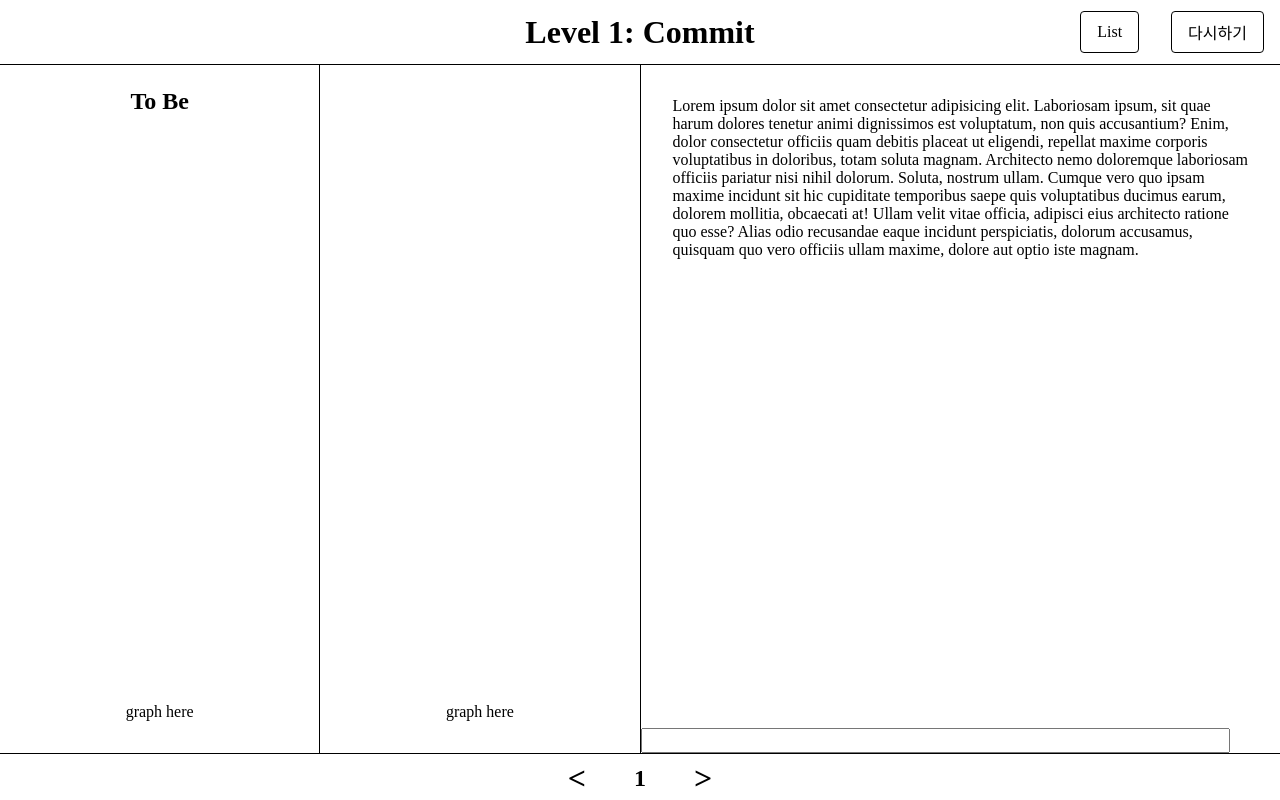
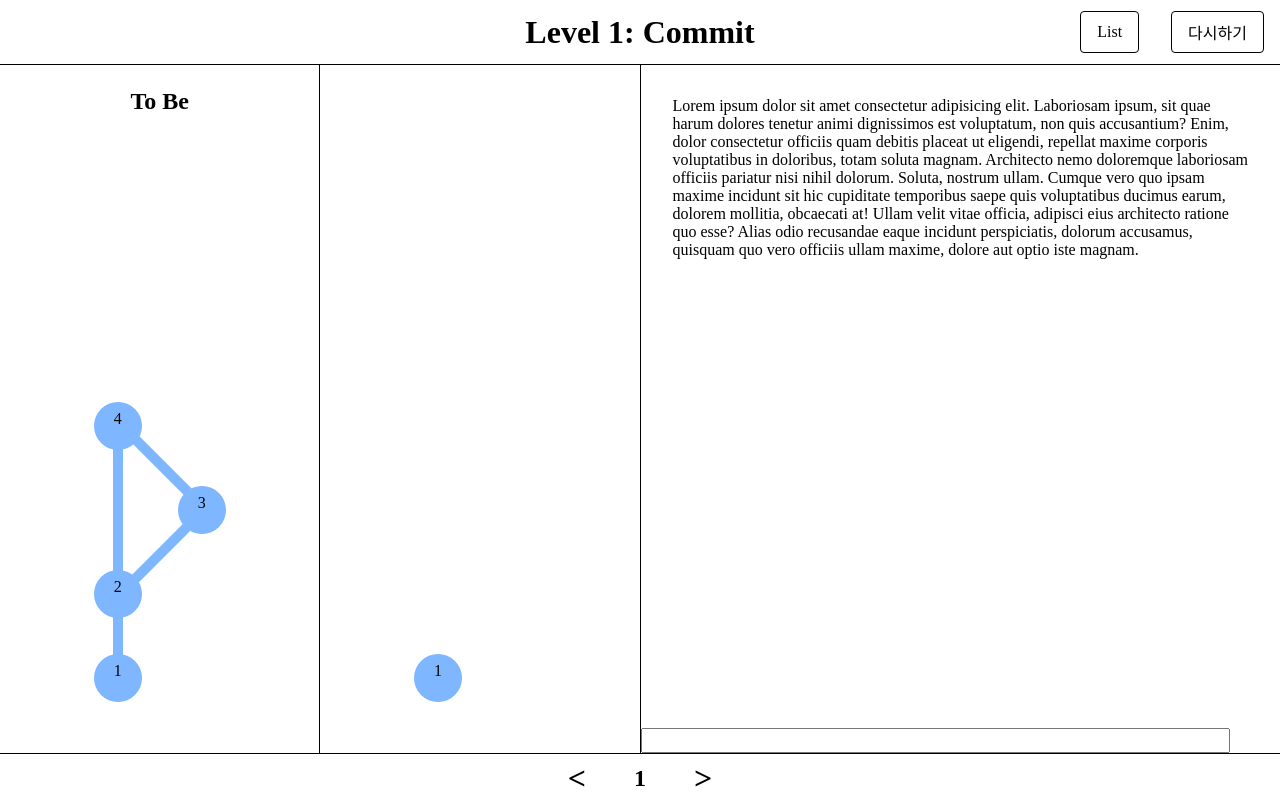
Before and after one commit to sangwoo-sean/gitter, a React (Vite) app: page / in a window 1280 px wide. Built offline with nearby package versions, Linux system fonts and the light colour scheme.

Commit message:
commit elements

```diff
--- /dev/null
+++ b/src/components/BranchLabel.tsx
@@ -0,0 +1,3 @@
+export default function BranchLabel() {
+  return <div>BranchLabel</div>;
+}
--- /dev/null
+++ b/src/components/Commit.tsx
@@ -0,0 +1,72 @@
+import { styled } from "styled-components";
+
+const BLUE_COLOR = "#7eb6ff";
+const RED_COLOR = "#ff98d2";
+
+interface CommitProps {
+  children?: React.ReactNode;
+  toTop?: boolean;
+  toTopRight?: boolean;
+  toTopLeft?: boolean;
+  exist?: boolean;
+}
+
+export default function Commit(props: CommitProps) {
+  const { children, toTop = false, toTopRight = false, toTopLeft = false, exist = true } = props;
+
+  return (
+    <div style={{ position: "relative" }}>
+      {toTop && <LineToTop />}
+      {toTopRight && <LineToTopRight />}
+      {toTopLeft && <LineToTopLeft />}
+      {exist ? <StyledCommit>{children}</StyledCommit> : <EmptyCommit></EmptyCommit>}
+    </div>
+  );
+}
+
+const StyledCommit = styled.div`
+  padding: 0.5rem;
+  margin: 1rem;
+  background: ${BLUE_COLOR};
+  border-radius: 50%;
+  width: 2rem;
+  height: 2rem;
+  text-align: center;
+`;
+
+const EmptyCommit = styled(StyledCommit)`
+  background: transparent;
+`;
+
+const LineToTop = styled.div`
+  position: absolute;
+  left: 50%;
+  bottom: 50%;
+  transform: translate(-50%, 0);
+  width: 10px;
+  height: 5.5rem;
+  background: ${BLUE_COLOR};
+  z-index: -1;
+`;
+
+const LineToTopRight = styled.div`
+  position: absolute;
+  right: -20%;
+  bottom: 50%;
+  transform: translate(-50%, 0) rotate(45deg);
+  width: 10px;
+  height: 5.5rem;
+  background: ${BLUE_COLOR};
+  z-index: -1;
+`;
+
+const LineToTopLeft = styled.div`
+  position: absolute;
+  left: 0;
+  bottom: 50%;
+  transform: translate(-50%, 0) rotate(-45deg);
+  width: 10px;
+  height: 5.5rem;
+  background: ${BLUE_COLOR};
+  z-index: -1;
+`;
--- a/src/layout/LeftGraph.tsx
+++ b/src/layout/LeftGraph.tsx
@@ -1,10 +1,44 @@
 import styled from "styled-components";
+import Commit from "../components/Commit";
 
 export default function LeftGraph() {
   return (
     <Styled>
       <StyledTitle>To Be</StyledTitle>
-      <div>graph here</div>
+      <div>
+        <table>
+          <tbody>
+            <tr>
+              <StyledTd>
+                <Commit>4</Commit>
+              </StyledTd>
+              <StyledTd></StyledTd>
+            </tr>
+            <tr>
+              <StyledTd>
+                <Commit toTop={true} exist={false}></Commit>
+              </StyledTd>
+              <StyledTd>
+                <Commit toTopLeft={true}>3</Commit>
+              </StyledTd>
+            </tr>
+            <tr>
+              <StyledTd>
+                <Commit toTop={true} toTopRight={true}>
+                  2
+                </Commit>
+              </StyledTd>
+              <StyledTd></StyledTd>
+            </tr>
+            <tr>
+              <StyledTd>
+                <Commit toTop={true}>1</Commit>
+              </StyledTd>
+              <StyledTd></StyledTd>
+            </tr>
+          </tbody>
+        </table>
+      </div>
     </Styled>
   );
 }
@@ -26,3 +60,9 @@ const StyledTitle = styled.h2`
   left: 50%;
   transform: translate(-50%, -50%);
 `;
+
+const StyledTd = styled.td`
+  width: 2rem;
+  height: 2rem;
+  text-align: center;
+`;
--- a/src/layout/RightGraph.tsx
+++ b/src/layout/RightGraph.tsx
@@ -1,7 +1,25 @@
 import styled from "styled-components";
+import Commit from "../components/Commit";
 
 export default function RightGraph() {
-  return <Styled>graph here</Styled>;
+  return (
+    <Styled>
+      <div>
+        <table>
+          <tbody>
+            <tr>
+              <StyledTd>
+                <Commit>1</Commit>
+              </StyledTd>
+              <StyledTd>
+                <Commit exist={false}></Commit>
+              </StyledTd>
+            </tr>
+          </tbody>
+        </table>
+      </div>
+    </Styled>
+  );
 }
 
 const Styled = styled.div`
@@ -11,3 +29,8 @@ const Styled = styled.div`
   align-items: flex-end;
   padding: 2rem;
 `;
+const StyledTd = styled.td`
+  width: 2rem;
+  height: 2rem;
+  text-align: center;
+`;
```
Also changed, not shown: src/util/git.ts (added).
